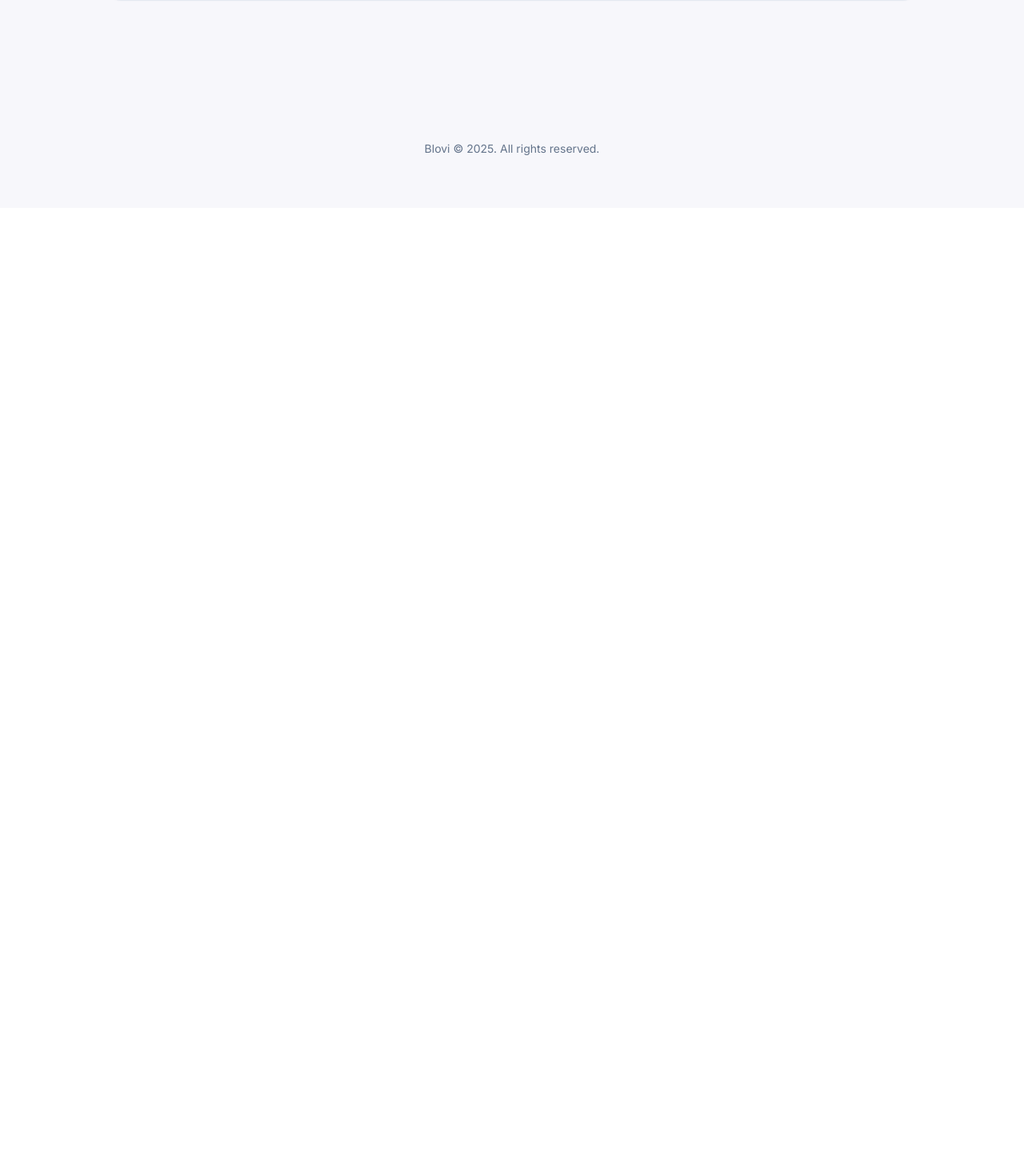
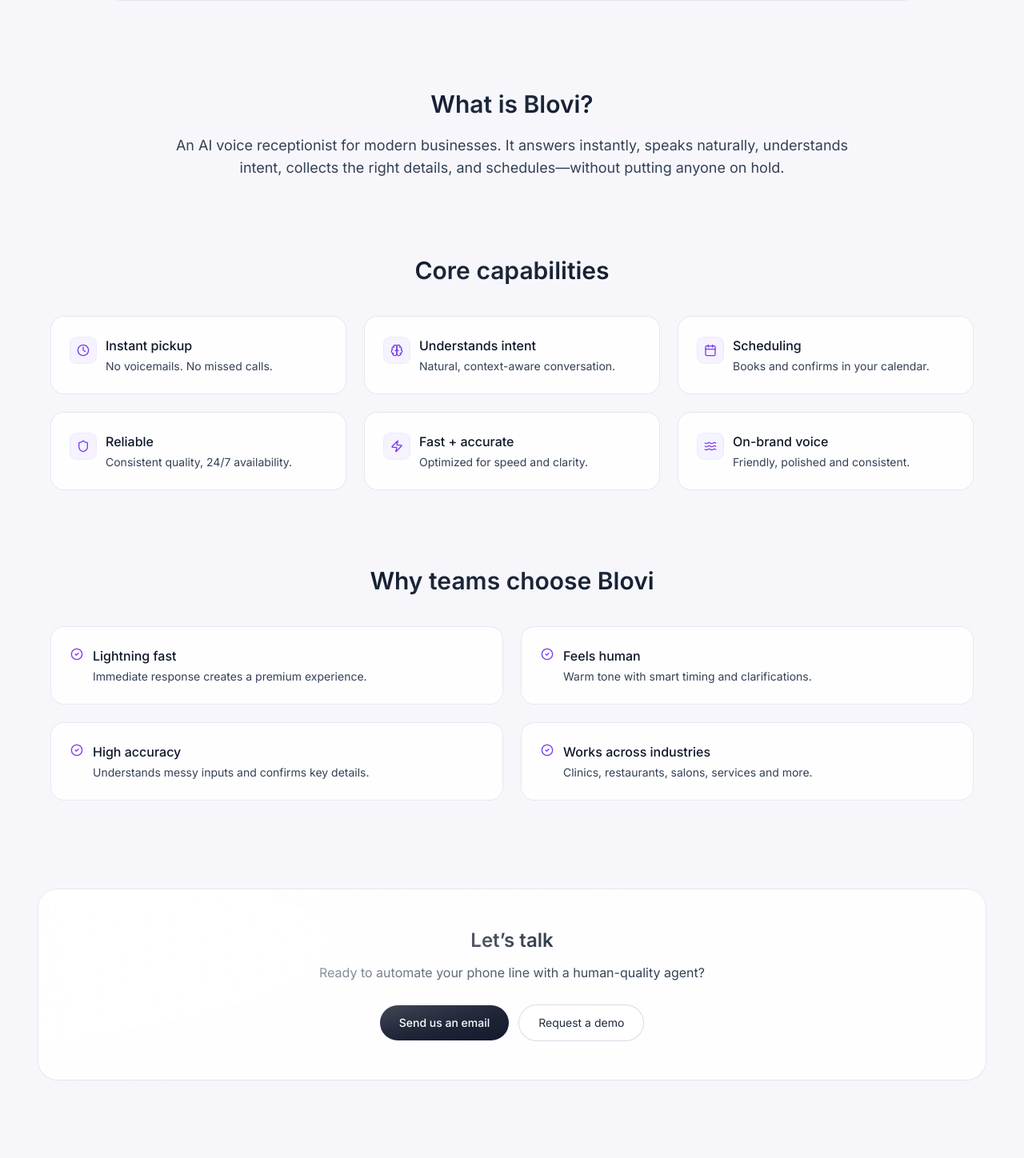
Before and after one commit to not11just12for13fun14/frontend-repo_lwvceazs_e1om4r, a React (Vite) app: page / in a window 1280 px wide. Shown: the part 842-2290 px from the top of the page at 80% size. Before the commit the page ends 1102 px from the top, so only its background shows below. Built offline with nearby package versions, Linux system fonts and the light colour scheme; no server answers; a web font is replaced by a local one.

Commit message:
Update project prj_lwvceazs - 2025-11-17T20:06:42.843Z

```diff
--- a/src/App.jsx
+++ b/src/App.jsx
@@ -1,6 +1,6 @@
 import { useEffect, useMemo, useState } from 'react'
 import { motion, AnimatePresence } from 'framer-motion'
-import { ArrowRight, X } from 'lucide-react'
+import { ArrowRight, CheckCircle2, Clock, Brain, Calendar, Shield, Zap, Waves, X } from 'lucide-react'
 
 const fadeUp = {
   hidden: { opacity: 0, y: 24 },
@@ -228,7 +228,86 @@
           </div>
         </section>
 
-        {/* Removed generic sections for a cleaner, premium feel */}
+        {/* Restored: What is Blovi? */}
+        <motion.section id="about" variants={stagger} initial="hidden" whileInView="show" viewport={{ once: true, margin: '-80px' }} className="mt-28">
+          <motion.h2 variants={fadeUp} className="text-center text-3xl font-semibold">
+            <span className="bg-gradient-to-br from-slate-900 via-slate-800 to-slate-900 bg-clip-text text-transparent">What is Blovi?</span>
+          </motion.h2>
+          <motion.p variants={fadeUp} className="mx-auto mt-5 max-w-4xl text-center text-slate-700 text-lg">
+            An AI voice receptionist for modern businesses. It answers instantly, speaks naturally, understands intent, collects the right details, and schedules—without putting anyone on hold.
+          </motion.p>
+        </motion.section>
+
+        {/* Restored: Core capabilities */}
+        <motion.section id="capabilities" className="mt-24" variants={stagger} initial="hidden" whileInView="show" viewport={{ once: true, margin: '-80px' }}>
+          <motion.h2 variants={fadeUp} className="text-center text-3xl font-semibold">
+            <span className="bg-gradient-to-br from-slate-900 via-slate-800 to-slate-900 bg-clip-text text-transparent">Core capabilities</span>
+          </motion.h2>
+          <motion.ul variants={stagger} className="mx-auto mt-10 grid max-w-6xl grid-cols-1 gap-6 sm:grid-cols-2 lg:grid-cols-3">
+            {[
+              { icon: Clock, title: 'Instant pickup', desc: 'No voicemails. No missed calls.' },
+              { icon: Brain, title: 'Understands intent', desc: 'Natural, context-aware conversation.' },
+              { icon: Calendar, title: 'Scheduling', desc: 'Books and confirms in your calendar.' },
+              { icon: Shield, title: 'Reliable', desc: 'Consistent quality, 24/7 availability.' },
+              { icon: Zap, title: 'Fast + accurate', desc: 'Optimized for speed and clarity.' },
+              { icon: Waves, title: 'On-brand voice', desc: 'Friendly, polished and consistent.' },
+            ].map(({ icon: Icon, title, desc }) => (
+              <motion.li variants={fadeUp} key={title} className="group rounded-2xl bg-white/80 p-6 ring-1 ring-slate-200 backdrop-blur transition hover:shadow-sm">
+                <div className="flex items-start gap-3">
+                  <div className="mt-0.5 rounded-lg bg-violet-50 p-2 text-violet-600 ring-1 ring-violet-100">
+                    <Icon className="h-4 w-4" />
+                  </div>
+                  <div>
+                    <h3 className="font-medium text-slate-900">{title}</h3>
+                    <p className="mt-1 text-sm text-slate-700">{desc}</p>
+                  </div>
+                </div>
+              </motion.li>
+            ))}
+          </motion.ul>
+        </motion.section>
+
+        {/* Restored: Why teams choose Blovi */}
+        <motion.section id="different" className="mt-24" variants={stagger} initial="hidden" whileInView="show" viewport={{ once: true, margin: '-80px' }}>
+          <motion.h2 variants={fadeUp} className="text-center text-3xl font-semibold">
+            <span className="bg-gradient-to-br from-slate-900 via-slate-800 to-slate-900 bg-clip-text text-transparent">Why teams choose Blovi</span>
+          </motion.h2>
+          <motion.div variants={stagger} className="mx-auto mt-10 grid max-w-6xl grid-cols-1 gap-6 sm:grid-cols-2">
+            {[
+              { title: 'Lightning fast', desc: 'Immediate response creates a premium experience.' },
+              { title: 'Feels human', desc: 'Warm tone with smart timing and clarifications.' },
+              { title: 'High accuracy', desc: 'Understands messy inputs and confirms key details.' },
+              { title: 'Works across industries', desc: 'Clinics, restaurants, salons, services and more.' },
+            ].map(({ title, desc }) => (
+              <motion.div variants={fadeUp} key={title} className="rounded-2xl bg-white/80 p-6 ring-1 ring-slate-200 backdrop-blur">
+                <div className="flex items-start gap-3">
+                  <CheckCircle2 className="mt-0.5 h-4 w-4 text-violet-600" />
+                  <div>
+                    <h3 className="font-medium text-slate-900">{title}</h3>
+                    <p className="mt-1 text-sm text-slate-700">{desc}</p>
+                  </div>
+                </div>
+              </motion.div>
+            ))}
+          </motion.div>
+        </motion.section>
+
+        {/* Restored: Contact / CTA */}
+        <motion.section id="contact" className="mt-28" variants={stagger} initial="hidden" whileInView="show" viewport={{ once: true, margin: '-80px' }}>
+          <motion.div variants={fadeUp} className="relative overflow-hidden rounded-3xl bg-white/80 p-12 text-center ring-1 ring-slate-200 shadow-sm backdrop-blur">
+            <h3 className="text-2xl font-semibold bg-gradient-to-br from-slate-900 via-slate-800 to-slate-900 bg-clip-text text-transparent">Let’s talk</h3>
+            <p className="mx-auto mt-3 max-w-2xl text-slate-700">Ready to automate your phone line with a human-quality agent?</p>
+            <div className="mt-7 flex flex-col items-center justify-center gap-3 sm:flex-row">
+              <button onClick={sendQuickEmail} disabled={submitting} className="inline-flex items-center rounded-full bg-slate-900 text-white px-6 py-3 text-sm font-medium shadow/50 shadow-black/10 transition hover:shadow-black/20 disabled:opacity-60">
+                Send us an email
+              </button>
+              <button onClick={() => openModal('demo')} className="inline-flex items-center rounded-full border border-slate-300/80 bg-white/80 px-6 py-3 text-sm text-slate-800 backdrop-blur transition hover:bg-white">
+                Request a demo
+              </button>
+            </div>
+            <div className="pointer-events-none absolute -left-16 -top-8 h-48 w-2/3 -rotate-6 bg-gradient-to-r from-white to-transparent blur-2xl" />
+          </motion.div>
+        </motion.section>
       </main>
 
       {/* Footer */}
```
Also changed, not shown: 1 other file (tests, documents, lock files or other folders).
